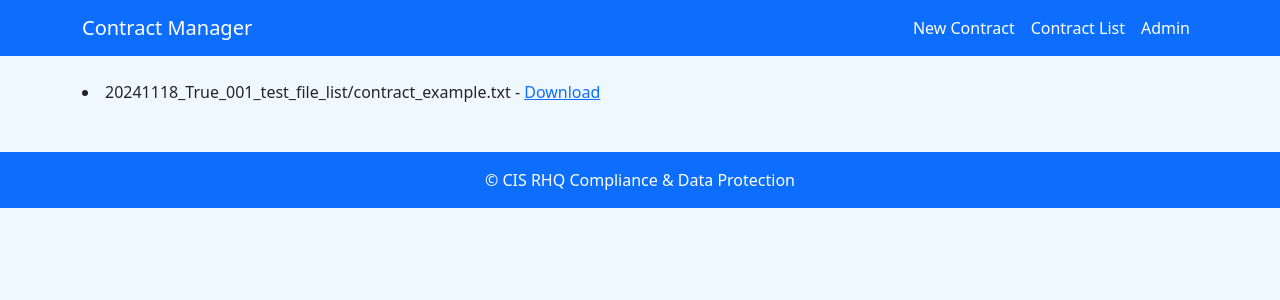
After one commit to SpinnoZ/DPA_Watch, a Flask app: page /filelist/20241118_True_001_test_file_list in a window 1280 px wide. The commit adds this page. Shown: the top 300 px of the page. Run offline with Flask 3, Linux system fonts and the light colour scheme.

Commit message:
DB cleaned out. List of attached files in plain html, link to download works

```diff
--- a/app/content/20241113_True_003/contract_example.txt
+++ /dev/null
@@ -1 +0,0 @@
-this is test dpa file
--- a/app/content/20241114_True_656758/contract_example.txt
+++ /dev/null
@@ -1 +0,0 @@
-this is test dpa file
--- a/app/route_main/forms.py
+++ b/app/route_main/forms.py
@@ -1,12 +1,13 @@
 from flask_wtf import FlaskForm
 from wtforms import StringField, BooleanField, SelectField, DateField, FileField, TextAreaField, RadioField, SubmitField, IntegerField
-from wtforms.validators import DataRequired, Length, Optional
+from wtforms.validators import DataRequired, Length, Optional, InputRequired
 
 class ContractForm(FlaskForm):
     contract_title = StringField('Contract Title', validators=[DataRequired()])
     contract_description = TextAreaField('Description', validators=[Length(max=120)])
     contract_no = StringField('Contract RUS Number', validators=[DataRequired()])
-    contract_form = SelectField('DPA/DSA', validators=[Optional()], choices=[(True, 'DPA'), (False, 'DSA')], coerce=lambda x: x == 'True')
+    contract_form = SelectField('DPA/DSA', choices=[(True, 'DPA'), (False, 'DSA')], coerce=bool)
+    ## lambda x: x == 'True'
     contract_status = SelectField('Status', validators=[Optional()], choices=[
         ('drafted', 'Drafted'),
         ('confirmed', 'Confirmed'),
--- a/app/route_main/routes.py
+++ b/app/route_main/routes.py
@@ -1,6 +1,6 @@
 import os
 from datetime import datetime
-from flask import render_template, request, redirect, url_for, flash, current_app
+from flask import render_template, request, redirect, url_for, flash, current_app, send_file
 from werkzeug.utils import secure_filename
 from app.extensions import db
 from app.models import Contract, Partner, Audit
@@ -54,6 +54,13 @@ def new_contract():
 
         flash("Contract successfully created!", "success")
         return redirect(url_for('route_main.new_contract'))
+    else:
+        flash("Validation error", "warning" )
+        for field, errors in form.errors.items():
+            print(f"Field {field} has error: {errors}")
+            print(f"Contract Form is: {form.contract_form}")
+            return redirect(url_for('route_main.contract_list'))
+
 
     return render_template('new_contract.html', form=form, partner_form=partner_form)
 
@@ -106,3 +113,14 @@ def update_contract(contract_id):
             print(f"Contract_Form is: {form.contract_form.data}")
             print(f"Firled Contract Status is: { form.contract_status.data}")
     return redirect(url_for('route_main.contract_list'))
+
+@bp.route('/filelist/<path:contract_folder>')
+def file_list(contract_folder):
+    full_contract_folder = os.path.join(current_app.config['UPLOAD_FOLDER'], contract_folder)
+    files = os.listdir(full_contract_folder)
+    return render_template('file_list.html', files=files, contract_folder=contract_folder)
+
+@bp.route('/download/<path:filename>')
+def get_file(filename):
+    filename = os.path.join(current_app.root_path, 'content/', filename)
+    return send_file(filename, as_attachment=True)
--- a/app/templates/contract_details.html
+++ b/app/templates/contract_details.html
@@ -138,6 +138,7 @@
                         {{ form.files(class="form-control", disabled=True) }}
                     </div>
                 </fieldset>
+                <a href="{{ url_for('route_main.file_list', contract_folder=contract.contract_folder) }}" class="btn btn-sm btn-outline-info">File List</a>
             </div>
 
             <div class="card p-2 mb-2"> <!-- Card Partner Info-->
--- /dev/null
+++ b/app/templates/file_list.html
@@ -0,0 +1,12 @@
+{% extends 'base.html' %}
+{% block content %}
+
+    {% for file in files %}
+        <li>
+            {% set f_filename = contract_folder ~ '/' ~ file %}
+            {{ f_filename }} - <a href="{{ url_for('route_main.get_file', filename=f_filename) }}">Download</a>
+        </li>
+
+    {% endfor %}
+
+{% endblock %}
```
Also changed, not shown: app/content/20241118_True_001_test_file_list/contract_example.txt (renamed from app/content/20241113_True_002/contract_example.txt), app/database/contracts.db.
